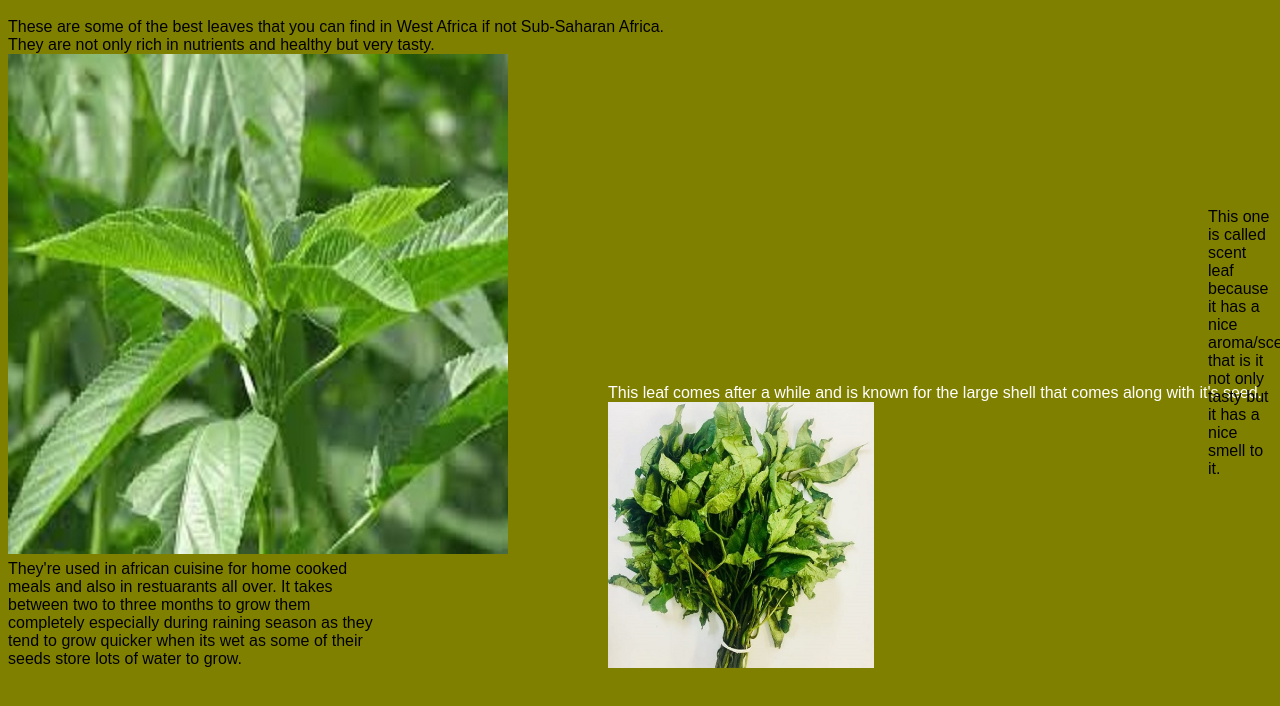
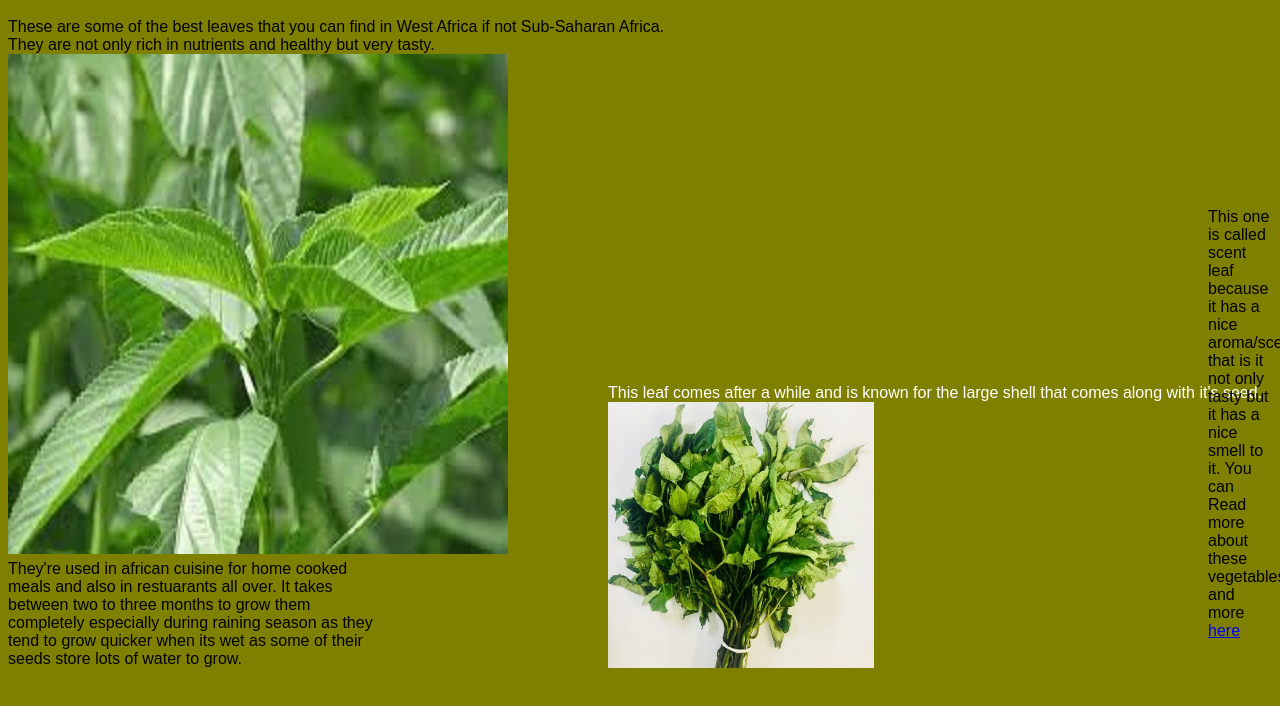
Before and after one commit to esosaizekor/webdev, a plain HTML site: page oefening02/index.html in a window 1280 px wide. Shown: the part 48-754 px from the top of the page. Drawn offline with Linux system fonts and the light colour scheme.

Commit message:
Add files via upload

```diff
--- a/oefening02/index.html
+++ b/oefening02/index.html
@@ -28,7 +28,7 @@
     <p title="scent" class="imgscenttext">
         <img class="imgscent" src="images/Scent-leaf.-Photo-Pixabay.jpeg" alt="Scent leaf">
         This one is called scent leaf because it has a nice aroma/scent that is it not only tasty but it has a nice smell to it.
-
+       You can Read more about these vegetables and more<a href="https://www.healthsoothe.com/vegetables-in-nigeria/"> here </a>
 </p>
 </body>
 </html>
```
